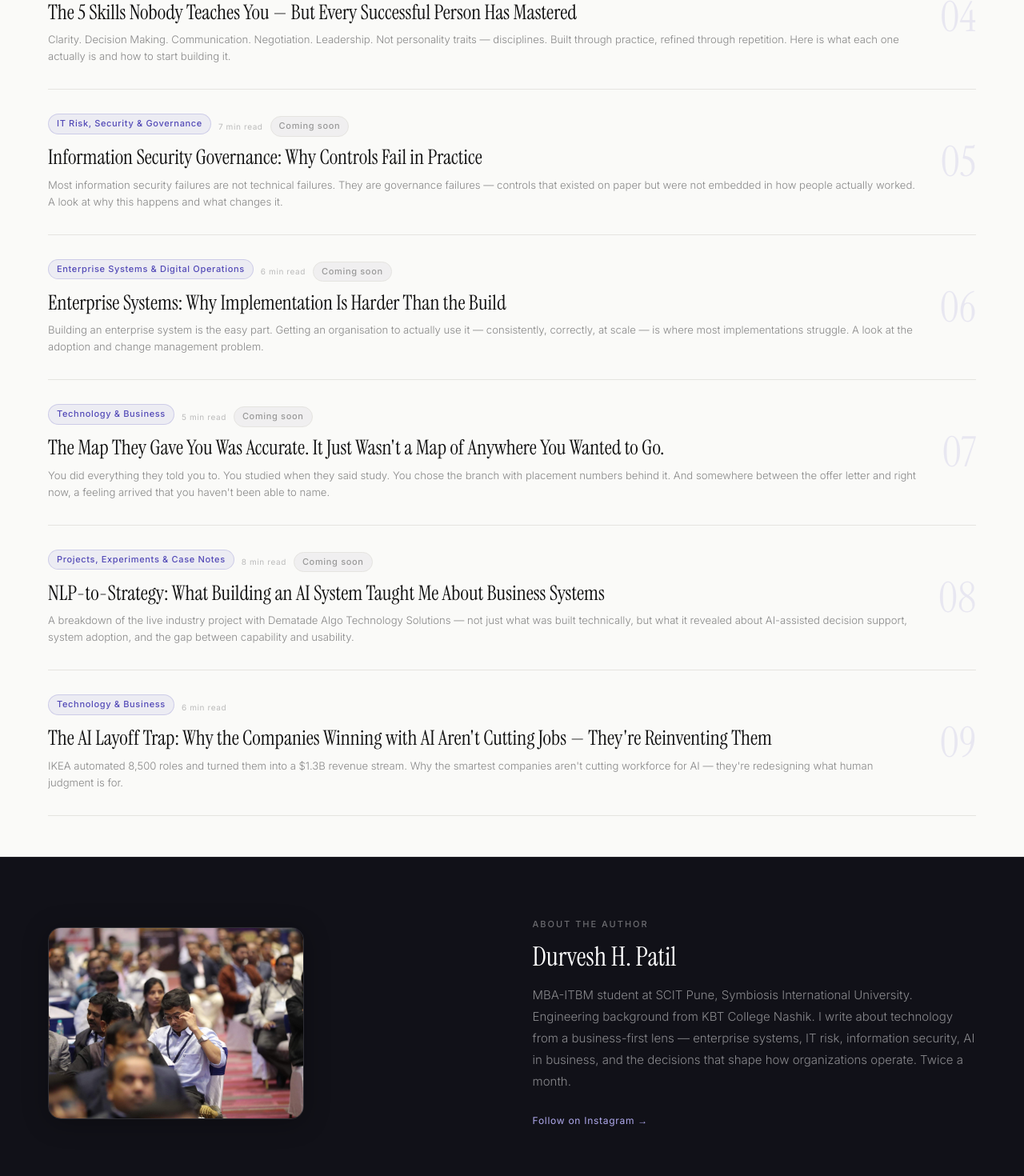
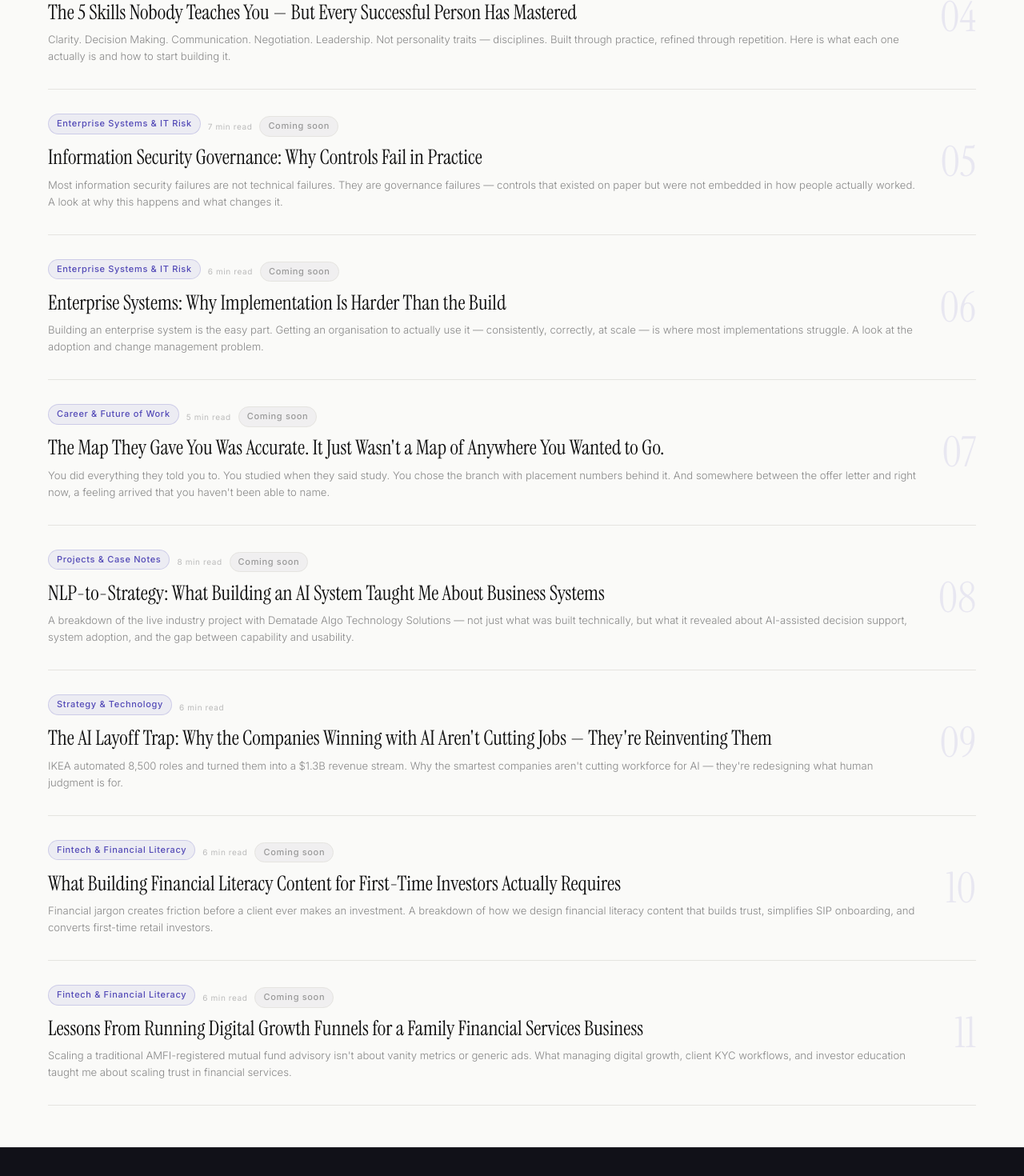
Before and after one commit to durveshpatil17/durvesh-portfolio-2026, a React (Vite) app: page /writing in a window 1280 px wide. Shown: the part 1753-3223 px from the top of the page at 80% size. Built offline with nearby package versions, Linux system fonts and the light colour scheme.

Commit message:
Broaden site positioning to strategy, technology, fintech & AI, and de-emphasize Dematade project

```diff
--- a/src/data/articles.js
+++ b/src/data/articles.js
@@ -2,7 +2,7 @@ export const articles = [
   {
     id: 1,
     title: 'Why Organisations Resist Technology Even When It Works',
-    category: 'Technology & Business',
+    category: 'Strategy & Technology',
     date: 'Coming',
     readTime: '7 min',
     excerpt: 'The technology is rarely the problem. The people, the incentives, and the systems around it almost always are. A look at why technology adoption fails at the human and organisational layer — and what that means for anyone trying to implement it.',
@@ -13,7 +13,7 @@ export const articles = [
   {
     id: 2,
     title: 'What IT Risk Actually Means Inside an Organisation',
-    category: 'IT Risk, Security & Governance',
+    category: 'Enterprise Systems & IT Risk',
     date: 'Coming',
     readTime: '6 min',
     excerpt: 'IT risk is not just about cyberattacks or system failures. It is about the gap between what technology is supposed to do and what it actually does inside real business environments. A framework for understanding it seriously.',
@@ -24,7 +24,7 @@ export const articles = [
   {
     id: 3,
     title: 'AI in Business: What Is Actually Useful vs What Is Noise',
-    category: 'AI & Emerging Technology',
+    category: 'AI in Business',
     date: 'Coming',
     readTime: '7 min',
     excerpt: 'Not every AI use case creates business value. Most don\'t. The question is not whether to use AI — it is which problems it actually solves better than existing approaches, and how you know the difference.',
@@ -35,7 +35,7 @@ export const articles = [
   {
     id: 4,
     title: 'The 5 Skills Nobody Teaches You — But Every Successful Person Has Mastered',
-    category: 'Technology & Business',
+    category: 'Career & Future of Work',
     date: '2026',
     readTime: '8 min',
     excerpt: 'Clarity. Decision Making. Communication. Negotiation. Leadership. Not personality traits — disciplines. Built through practice, refined through repetition. Here is what each one actually is and how to start building it.',
@@ -46,7 +46,7 @@ export const articles = [
   {
     id: 5,
     title: 'Information Security Governance: Why Controls Fail in Practice',
-    category: 'IT Risk, Security & Governance',
+    category: 'Enterprise Systems & IT Risk',
     date: 'Coming',
     readTime: '7 min',
     excerpt: 'Most information security failures are not technical failures. They are governance failures — controls that existed on paper but were not embedded in how people actually worked. A look at why this happens and what changes it.',
@@ -57,7 +57,7 @@ export const articles = [
   {
     id: 6,
     title: 'Enterprise Systems: Why Implementation Is Harder Than the Build',
-    category: 'Enterprise Systems & Digital Operations',
+    category: 'Enterprise Systems & IT Risk',
     date: 'Coming',
     readTime: '6 min',
     excerpt: 'Building an enterprise system is the easy part. Getting an organisation to actually use it — consistently, correctly, at scale — is where most implementations struggle. A look at the adoption and change management problem.',
@@ -68,7 +68,7 @@ export const articles = [
   {
     id: 7,
     title: 'The Map They Gave You Was Accurate. It Just Wasn\'t a Map of Anywhere You Wanted to Go.',
-    category: 'Technology & Business',
+    category: 'Career & Future of Work',
     date: '2026',
     readTime: '5 min',
     excerpt: 'You did everything they told you to. You studied when they said study. You chose the branch with placement numbers behind it. And somewhere between the offer letter and right now, a feeling arrived that you haven\'t been able to name.',
@@ -79,7 +79,7 @@ export const articles = [
   {
     id: 8,
     title: 'NLP-to-Strategy: What Building an AI System Taught Me About Business Systems',
-    category: 'Projects, Experiments & Case Notes',
+    category: 'Projects & Case Notes',
     date: '2026',
     readTime: '8 min',
     excerpt: 'A breakdown of the live industry project with Dematade Algo Technology Solutions — not just what was built technically, but what it revealed about AI-assisted decision support, system adoption, and the gap between capability and usability.',
@@ -90,7 +90,7 @@ export const articles = [
   {
     id: 9,
     title: 'The AI Layoff Trap: Why the Companies Winning with AI Aren\'t Cutting Jobs — They\'re Reinventing Them',
-    category: 'Technology & Business',
+    category: 'Strategy & Technology',
     date: '2026',
     readTime: '6 min',
     excerpt: 'IKEA automated 8,500 roles and turned them into a $1.3B revenue stream. Why the smartest companies aren\'t cutting workforce for AI — they\'re redesigning what human judgment is for.',
@@ -98,4 +98,26 @@ export const articles = [
     status: 'published',
     featured: true,
   },
+  {
+    id: 10,
+    title: 'What Building Financial Literacy Content for First-Time Investors Actually Requires',
+    category: 'Fintech & Financial Literacy',
+    date: 'Coming',
+    readTime: '6 min',
+    excerpt: 'Financial jargon creates friction before a client ever makes an investment. A breakdown of how we design financial literacy content that builds trust, simplifies SIP onboarding, and converts first-time retail investors.',
+    slug: 'building-financial-literacy-content-first-time-investors',
+    status: 'coming-soon',
+    featured: false,
+  },
+  {
+    id: 11,
+    title: 'Lessons From Running Digital Growth Funnels for a Family Financial Services Business',
+    category: 'Fintech & Financial Literacy',
+    date: 'Coming',
+    readTime: '6 min',
+    excerpt: 'Scaling a traditional AMFI-registered mutual fund advisory isn\'t about vanity metrics or generic ads. What managing digital growth, client KYC workflows, and investor education taught me about scaling trust in financial services.',
+    slug: 'lessons-from-running-digital-growth-funnels-family-fintech',
+    status: 'coming-soon',
+    featured: false,
+  },
 ];
--- a/src/pages/HomePage.jsx
+++ b/src/pages/HomePage.jsx
@@ -153,7 +153,7 @@ export default function HomePage() {
             <div style={{ display: 'flex', alignItems: 'center', gap: '10px', marginBottom: '1.5rem' }}>
               <div style={{ width: '22px', height: '1px', background: 'rgba(255,255,255,0.3)', flexShrink: 0 }} />
               <span style={{ fontSize: '10px', letterSpacing: '0.2em', textTransform: 'uppercase', color: 'rgba(255,255,255,0.38)', fontWeight: 500 }}>
-                MBA-ITBM Candidate | Technology, Risk &amp; Business Strategy
+                MBA-ITBM Candidate | Strategy, Technology &amp; Digital Systems
               </span>
             </div>
 
@@ -174,15 +174,15 @@ export default function HomePage() {
 
             {/* Headline */}
             <h1 style={{ fontFamily: S.serif, fontSize: 'clamp(2.8rem, 7vw, 5.5rem)', lineHeight: 1.0, color: '#FFFFFF', marginBottom: '0.05em', letterSpacing: '-0.02em' }}>
-              Technology. Risk.
+              Strategy. Technology.
             </h1>
             <h1 style={{ fontFamily: S.serif, fontSize: 'clamp(2.8rem, 7vw, 5.5rem)', lineHeight: 1.0, color: 'rgba(255,255,255,0.75)', fontStyle: 'italic', letterSpacing: '-0.02em', marginBottom: '2rem' }}>
-              Business Strategy.
+              &amp; the Future of Work.
             </h1>
 
             {/* Subheading */}
-            <p style={{ fontSize: 'clamp(13px, 1.5vw, 15px)', color: 'rgba(255,255,255,0.45)', lineHeight: 1.65, maxWidth: '400px', marginBottom: '1.75rem', fontWeight: 300 }}>
-              I'm Durvesh Patil, an MBA-ITBM student at SCIT with a background in Information Technology. I'm interested in how organizations use, govern, secure, and scale technology — across IT risk, enterprise systems, information security, AI use cases, product thinking, and business strategy. Through projects, writing, and practical exploration, I'm building at the intersection of technology, business, risk, and consulting.
+            <p style={{ fontSize: 'clamp(13px, 1.5vw, 15px)', color: 'rgba(255,255,255,0.45)', lineHeight: 1.65, maxWidth: '440px', marginBottom: '1.75rem', fontWeight: 300 }}>
+              I'm Durvesh Patil, an MBA-ITBM student at SCIT Pune working at the intersection of strategy, technology, and communication. I bring together analytical thinking, digital systems, fintech, and clear storytelling to solve practical business problems — spanning digital strategy, AI in business, enterprise technology, IT risk, and governance.
             </p>
 
             {/* Stats — desktop only via inline media logic */}
@@ -241,12 +241,11 @@ export default function HomePage() {
               Focus areas
             </span>
             {[
-              'IT Risk & IT Audit',
-              'Information Security & IAM',
-              'Enterprise Technology',
+              'Digital Strategy',
+              'Fintech & Financial Literacy',
               'AI in Business',
-              'Product & User Adoption',
-              'Technology Consulting',
+              'Enterprise Technology & IT Risk',
+              'Writing & Content',
             ].map(tag => (
               <span key={tag} style={{
                 fontSize: '12px',
@@ -287,9 +286,9 @@ export default function HomePage() {
           <div className="reveal" style={{ display: 'grid', gridTemplateColumns: 'repeat(auto-fit, minmax(240px, 1fr))', gap: '1rem' }}>
             {[
               {
-                tag: 'Technology & Risk',
+                tag: 'Strategy & Technology',
                 title: 'Where systems meet business reality',
-                body: 'I am interested in how technology is governed, secured, and controlled inside real organizations — IT risk, IT audit, information security, IAM, enterprise systems, and the business decisions that sit around them.',
+                body: 'I am interested in how technology drives business strategy and digital transformation — spanning digital strategy, fintech systems, AI in business, and how enterprise technology and IT risk are governed in real organizations.',
               },
               {
                 tag: 'Writing',
@@ -299,7 +298,7 @@ export default function HomePage() {
               {
                 tag: 'Execution',
                 title: 'Projects with real-world framing',
-                body: 'Live industry project with PPO. Published research. Digital strategy execution across four major events. Each project framed not just by what was built — but by what problem it solved and how it was made useful.',
+                body: 'Digital strategy & growth execution across fintech and four major campus events, alongside published research and a live industry project. Each project framed not just by what was built — but by what problem it solved and how it was made useful.',
               },
             ].map(item => (
               <div key={item.tag} className="l-card" style={{ padding: 'clamp(1.25rem, 2vw, 1.75rem)' }}>
@@ -330,9 +329,9 @@ export default function HomePage() {
           </div>
           <div className="reveal" style={{ borderTop: `0.5px solid ${D.border}` }}>
             {[
-              { num: '01', tag: 'Public Speaking',  title: 'Live Industry Project — IT Dept Presentation', outcome: 'PPO received · Dematade Algo Technology Solutions' },
-              { num: '02', tag: 'MF Distribution',  title: 'Mutual Fund Distribution & Advisory',           outcome: '36+ clients · ₹13L+ AUM · AMFI registered'      },
-              { num: '03', tag: 'Content Strategy',  title: 'Social Media Head — 4 Major Events',            outcome: 'Fusion 2025 · Techfest 2024 & 2025 · Fusion 2026'},
+              { num: '01', tag: 'MF Distribution',  title: 'Mutual Fund Distribution & Advisory',           outcome: '36+ clients · ₹13L+ AUM · AMFI registered'      },
+              { num: '02', tag: 'Content Strategy',  title: 'Social Media Head — 4 Major Events',            outcome: 'Fusion 2025 · Techfest 2024 & 2025 · Fusion 2026'},
+              { num: '03', tag: 'Public Speaking',  title: 'Live Industry Project — IT Dept Presentation', outcome: 'PPO received · Dematade Algo Technology Solutions' },
               { num: '04', tag: 'Digital Promotion', title: 'Nivesh Mantrana 2024 — National MF Summit',     outcome: 'Felicitated · 800 MFDs · 6 states · Indore'      },
             ].map(p => (
               <Link to="/work" key={p.num} style={{ textDecoration: 'none', display: 'block' }}>
@@ -380,8 +379,8 @@ export default function HomePage() {
               color: '#FFFFFF', fontWeight: 400,
               lineHeight: 1.15, maxWidth: '640px',
             }}>
-              Building at the intersection of technology,
-              business, risk, and consulting.
+              Building at the intersection of strategy,
+              technology, fintech, and digital growth.
             </h2>
           </div>
 
@@ -395,13 +394,13 @@ export default function HomePage() {
                 fontSize: '15px', color: 'rgba(255,255,255,0.45)',
                 lineHeight: 1.8, fontWeight: 300,
               }}>
-                I'm currently building depth in areas that sit at the intersection of technology and business decision-making — especially IT risk, information security governance, enterprise systems, AI use cases in business, and technology-led problem solving.
+                I'm currently building depth in areas that sit at the intersection of technology and business strategy — digital growth funnels, fintech operations, AI applications in business, enterprise technology, IT risk, and governance.
               </p>
               <p style={{
                 fontSize: '15px', color: 'rgba(255,255,255,0.45)',
                 lineHeight: 1.8, fontWeight: 300,
               }}>
-                My goal is to understand not just how technology is built, but how it is adopted, controlled, secured, and made valuable inside organizations.
+                My goal is to understand how technology creates value, scales trust, and drives decision-making inside real business environments.
               </p>
             </div>
             <div style={{ display: 'flex', flexDirection: 'column', gap: '1.5rem' }}>
@@ -409,7 +408,7 @@ export default function HomePage() {
                 fontSize: '15px', color: 'rgba(255,255,255,0.45)',
                 lineHeight: 1.8, fontWeight: 300,
               }}>
-                I'm interested in how organizations adopt, govern, secure, and scale technology — whether through enterprise systems, IT risk controls, AI use cases, or business process change. That theme connects everything on this site.
+                I'm interested in how organizations adopt, govern, and scale technology — whether through digital strategy, financial services workflows, AI integration, or business process change. That theme connects everything on this site.
               </p>
               <Link to="/about" style={{
                 display: 'inline-flex', alignItems: 'center', gap: '0.5rem',
--- a/src/pages/WritingPage.jsx
+++ b/src/pages/WritingPage.jsx
@@ -5,11 +5,12 @@ import { articles } from '../data/articles';
 
 const CATEGORIES = [
   'All',
-  'Technology & Business',
-  'IT Risk, Security & Governance',
-  'AI & Emerging Technology',
-  'Enterprise Systems & Digital Operations',
-  'Projects, Experiments & Case Notes',
+  'Strategy & Technology',
+  'Fintech & Financial Literacy',
+  'AI in Business',
+  'Enterprise Systems & IT Risk',
+  'Career & Future of Work',
+  'Projects & Case Notes',
 ];
 
 export default function WritingPage() {
```
Also changed, not shown: index.html (+5 -5 lines), src/data/caseStudies.js (+18 -18 lines), src/pages/AboutPage.jsx (+6 -6 lines), src/pages/WorkPage.jsx (+22 -22 lines).
